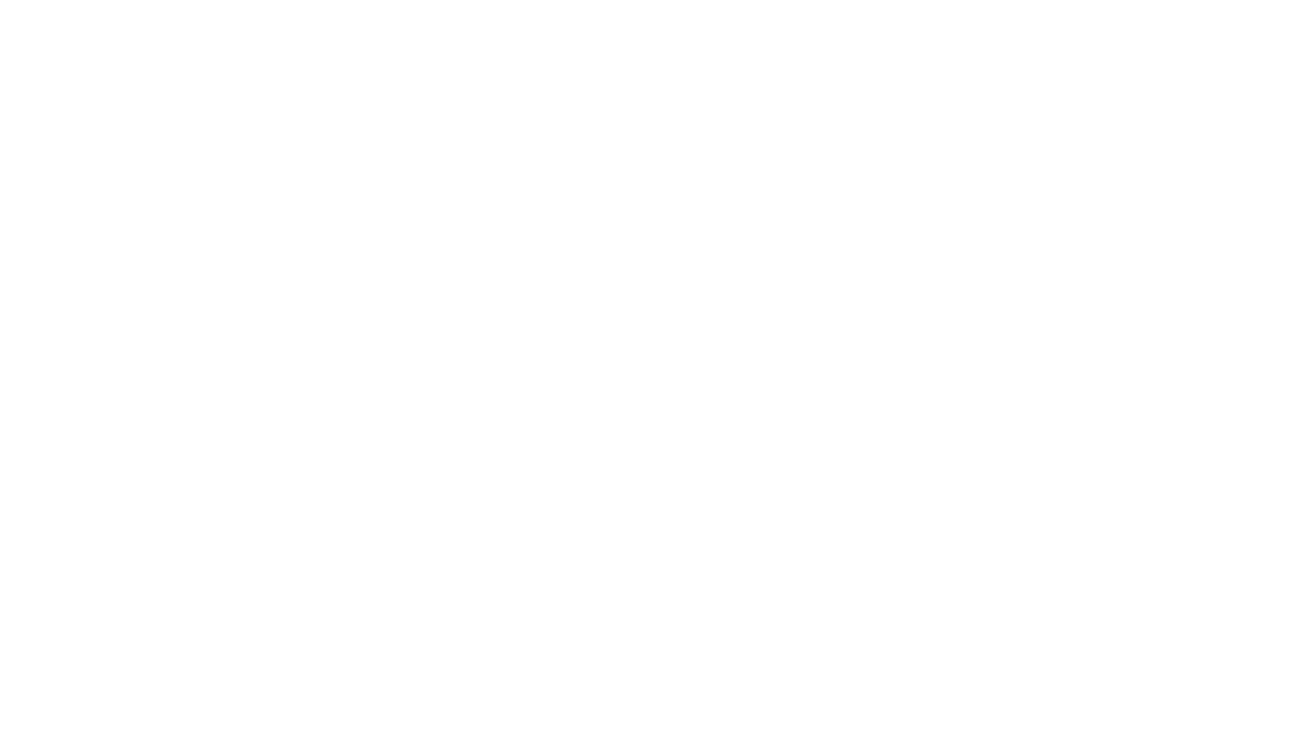
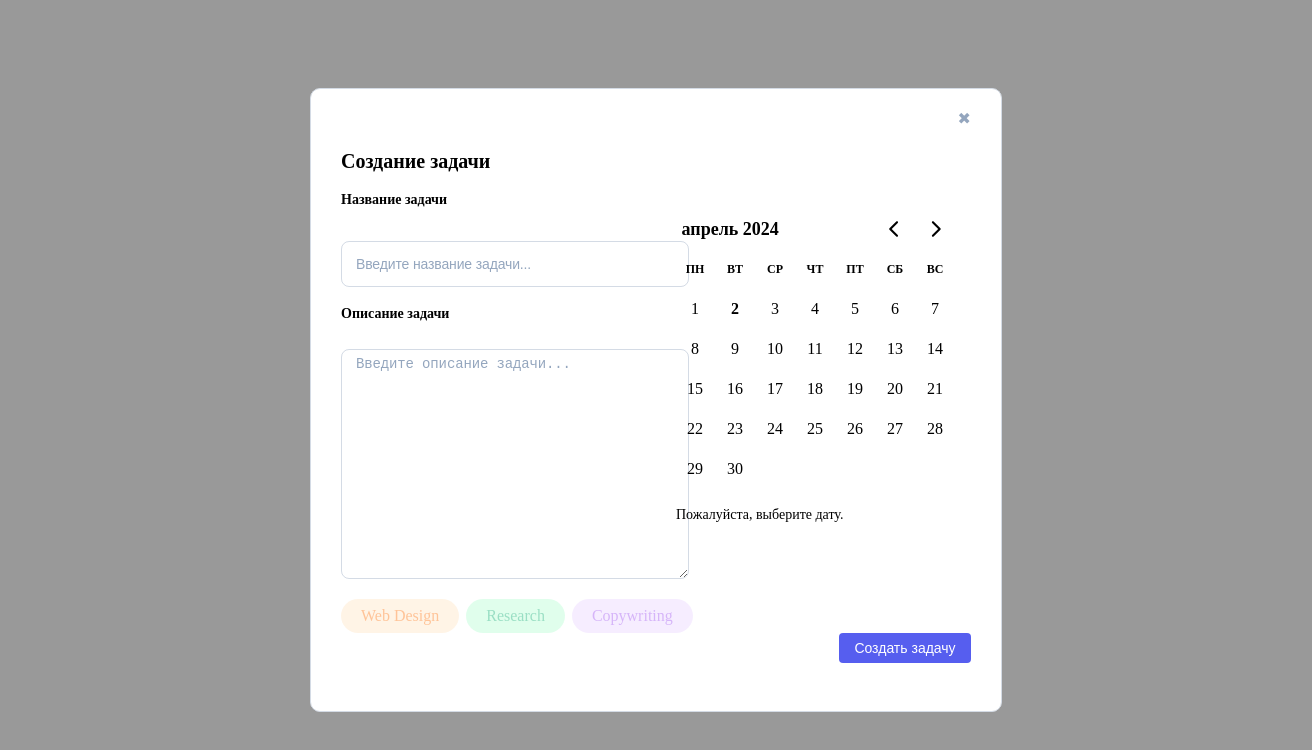
Before and after one commit to SonRayS/kanban, a React (Vite) app in the folder vite/: page /create in a window 1280 px wide. Shown: the top 750 px of the page, 1312 px wide, since content can reach past the window. Built offline with nearby package versions, Linux system fonts and the light colour scheme.

Commit message:
Finaly + api

```diff
--- a/vite/src/App.jsx
+++ b/vite/src/App.jsx
@@ -39,7 +39,7 @@ function App() {
                 element={<AuthorizationPage />}
             />
             <Route
-                path={AppRoutes.PAGE_TASK}
+                path={AppRoutes.PAGE_ADD_TASK}
                 element={<NewCardPage />}
             />
             <Route
--- a/vite/src/components/AppRoutes/AppRoutes.js
+++ b/vite/src/components/AppRoutes/AppRoutes.js
@@ -3,7 +3,7 @@ export const AppRoutes = {
     PAGE_AUTHORIZATION: "/login",
     PAGE_REGISTRATION: "/registration",
     PAGE_CARD: "/card/:id",
-    PAGE_TASK: "/create",
+    PAGE_ADD_TASK: "/create",
     PAGE_EXIT: "/exit",
     PAGE_NOT_FOUND: "*",
 };
--- a/vite/src/components/Calendar/Calendar.jsx
+++ b/vite/src/components/Calendar/Calendar.jsx
@@ -1,13 +1,10 @@
-import { useState } from "react";
 import { format } from "date-fns";
 import { DayPicker } from "react-day-picker";
 import "react-day-picker/dist/style.css";
 import ru from "date-fns/locale/ru";
 import { CalendarText } from "./Calendar.style";
 
-export default function Calendar() {
-    const [selectedDate, setSelectedDate] = useState(null);
-
+export default function Calendar({ selectedDate, setSelectedDate }) {
     let footer = <CalendarText>Пожалуйста, выберите дату.</CalendarText>;
     if (selectedDate) {
         footer = <CalendarText>Вы выбрали {format(selectedDate, "PP", { locale: ru })}.</CalendarText>;
--- a/vite/src/components/CardForm/CardFormItem.jsx
+++ b/vite/src/components/CardForm/CardFormItem.jsx
@@ -56,7 +56,9 @@ function CardForm({ statusTask, taskType, date, id }) {
                                     </clipPath>
                                 </defs>
                             </C.CardDateSvg>
+                            {/* _____todo______ */}
                             <C.CardDateText>{date}</C.CardDateText>
+                            {/* _____todo______ */}
                         </C.CardDate>
                     </C.CardContent>
                 </C.CardsCard>
--- /dev/null
+++ b/vite/src/components/Hooks/useTasks.js
@@ -0,0 +1,6 @@
+import { useContext } from "react";
+import { TasksContext } from "../../contexts/tasks";
+
+export function useTasks() {
+    return useContext(TasksContext);
+}
--- a/vite/src/components/PopComponent/PopBrowse/PopBrowse.jsx
+++ b/vite/src/components/PopComponent/PopBrowse/PopBrowse.jsx
@@ -3,8 +3,11 @@ import { AppRoutes } from "../../AppRoutes/AppRoutes";
 import { useParams } from "react-router-dom";
 import Calendar from "../../Calendar/Calendar";
 import * as B from "./PopBrowse.style";
+import { useState } from "react";
 
 function PopBrowse() {
+    const [selectedDate, setSelectedDate] = useState(null);
+
     const { id } = useParams();
     return (
         <B.PopBrowse id="popBrowse">
@@ -55,7 +58,10 @@ function PopBrowse() {
                                 </B.PopBrowse__formBrowseBlock>
                             </B.PopBrowse__form>
                             {/* ------------CALENDAR----------- */}
-                            <Calendar />
+                            <Calendar
+                                selectedDate={selectedDate}
+                                setSelectedDate={setSelectedDate}
+                            />
                             {/* ------------CALENDAR----------- */}
                         </B.PopBrowse__wrap>
                         <B.PopBrowse__themeDown>
--- a/vite/src/components/PopComponent/PopNewCard/PopNewCard.jsx
+++ b/vite/src/components/PopComponent/PopNewCard/PopNewCard.jsx
@@ -2,17 +2,46 @@ import Calendar from "../../Calendar/Calendar";
 import { useState } from "react";
 import * as N from "./PopNewCard.style";
 import { PopBrowse__subLabelTtl } from "../PopBrowse/PopBrowse.style";
+import { useTasks } from "../../Hooks/useTasks";
+import { useUser } from "../../Hooks/useUser";
+import { useNavigate } from "react-router-dom";
+import { Container } from "../../GlobalStyle/Global.style";
+import { AppRoutes } from "../../AppRoutes/AppRoutes";
+import { Link } from "react-router-dom";
+import { AddTask } from "../../Api/AddTask/AddTask";
 
 function PopNewCard() {
+    const { user } = useUser();
+    const { setCards } = useTasks();
+    const navigate = useNavigate();
+
+    const [selectedDate, setSelectedDate] = useState(null);
+
     const [newTask, setNewTask] = useState({
         title: "",
         description: "",
         topic: "",
     });
 
-    const handleFromSubmit = (e) => {
+    const handleFromSubmit = async (e) => {
         e.preventDefault();
-        console.log(newTask);
+        const taskData = {
+            ...newTask,
+            date: selectedDate,
+            token: user.token,
+        };
+        await AddTask(taskData)
+            .then((data) => {
+                if (data.error) {
+                    return console.log("Пожалуйста заполните все поля");
+                }
+                setCards(data.tasks);
+                console.log(data.tasks);
+                navigate(AppRoutes.PAGE_MAIN);
+            })
+            .catch((error) => {
+                console.log(error.message);
+            });
     };
 
     const handleInputChange = (e) => {
@@ -25,19 +54,24 @@ function PopNewCard() {
     };
 
     return (
+        <Container>
             <N.PopNewCard id="popNewCard">
                 <N.PopNewCard__container>
                     <N.PopNewCard__block>
                         <N.PopNewCard__content>
                             <N.PopNewCard__tll>Создание задачи</N.PopNewCard__tll>
-                        <N.PopNewCard__close href="#">&#10006;</N.PopNewCard__close>
+                            <Link to={AppRoutes.PAGE_MAIN}>
+                                <N.PopNewCard__close>&#10006;</N.PopNewCard__close>
+                            </Link>
                             <N.PopNewCard__wrap>
                                 <N.PopNewCard__form
                                     id="formNewCard"
                                     action="#"
                                 >
                                     <N.PopNewCard__nweBlock>
-                                    <PopBrowse__subLabelTtl htmlFor="formTitle">Название задачи</PopBrowse__subLabelTtl>
+                                        <PopBrowse__subLabelTtl htmlFor="formTitle">
+                                            Название задачи
+                                        </PopBrowse__subLabelTtl>
                                         <N.PopNewCard__input
                                             value={newTask.title}
                                             onChange={handleInputChange}
@@ -49,7 +83,9 @@ function PopNewCard() {
                                         />
                                     </N.PopNewCard__nweBlock>
                                     <N.PopNewCard__nweBlock>
-                                    <PopBrowse__subLabelTtl htmlFor="textArea">Описание задачи</PopBrowse__subLabelTtl>
+                                        <PopBrowse__subLabelTtl htmlFor="textArea">
+                                            Описание задачи
+                                        </PopBrowse__subLabelTtl>
                                         <N.PopNewCard__area
                                             value={newTask.description}
                                             onChange={handleInputChange}
@@ -61,39 +97,42 @@ function PopNewCard() {
                                 </N.PopNewCard__form>
 
                                 {/* ------------CALENDAR----------- */}
-                            <Calendar />
+                                <Calendar
+                                    selectedDate={selectedDate}
+                                    setSelectedDate={setSelectedDate}
+                                />
                                 {/* ------------CALENDAR----------- */}
                             </N.PopNewCard__wrap>
-                        <div className="prod_checkbox">
-                            <div className="radio-toolbar">
-                                <input
-                                    onChange={handleInputChange}
+                            <N.ProdCheckbox>
+                                <N.RadioToolbar>
+                                    <N.InputRadio1
                                         type="radio"
                                         id="radio1"
                                         name="topic"
                                         value="Web Design"
+                                        onChange={handleInputChange}
                                     />
-                                <label htmlFor="radio1">Web Design</label>
+                                    <N.RadioToolbarLabel1 htmlFor="radio1">Web Design</N.RadioToolbarLabel1>
 
-                                <input
-                                    onChange={handleInputChange}
+                                    <N.InputRadio1
                                         type="radio"
                                         id="radio2"
                                         name="topic"
                                         value="Research"
+                                        onChange={handleInputChange}
                                     />
-                                <label htmlFor="radio2">Research</label>
+                                    <N.RadioToolbarLabel2 htmlFor="radio2">Research</N.RadioToolbarLabel2>
 
-                                <input
-                                    onChange={handleInputChange}
+                                    <N.InputRadio1
                                         type="radio"
                                         id="radio3"
                                         name="topic"
                                         value="Copywriting"
+                                        onChange={handleInputChange}
                                     />
-                                <label htmlFor="radio3">Copywriting</label>
-                            </div>
-                        </div>
+                                    <N.RadioToolbarLabel3 htmlFor="radio3">Copywriting</N.RadioToolbarLabel3>
+                                </N.RadioToolbar>
+                            </N.ProdCheckbox>
                             <N.PopNewCard__create
                                 $HoverNumber={"hover01"}
                                 id="btnCreate"
@@ -105,6 +144,7 @@ function PopNewCard() {
                     </N.PopNewCard__block>
                 </N.PopNewCard__container>
             </N.PopNewCard>
+        </Container>
     );
 }
 
--- a/vite/src/components/PopComponent/PopNewCard/PopNewCard.style.js
+++ b/vite/src/components/PopComponent/PopNewCard/PopNewCard.style.js
@@ -2,7 +2,6 @@ import styled from "styled-components";
 import { HoverEffect } from "../../Header/Header.style";
 
 export const PopNewCard = styled.div`
-    display: none;
     width: 100%;
     min-width: 375px;
     height: 100%;
@@ -29,6 +28,7 @@ export const PopNewCard__container = styled.div`
     align-items: center;
     justify-content: center;
     background: rgba(0, 0, 0, 0.4);
+
     @media screen and (max-width: 660px) {
         padding: 0;
         justify-content: flex-start;
@@ -45,6 +45,7 @@ export const PopNewCard__block = styled.div`
     border-radius: 10px;
     border: 0.7px solid #d4dbe5;
     position: relative;
+
     @media screen and (max-width: 660px) {
         border-radius: 0;
     }
@@ -66,7 +67,7 @@ export const PopNewCard__tll = styled.h3`
     margin-bottom: 20px;
 `;
 
-export const PopNewCard__close = styled.a`
+export const PopNewCard__close = styled.div`
     position: absolute;
     top: 20px;
     right: 30px;
@@ -81,6 +82,7 @@ export const PopNewCard__wrap = styled.div`
     display: flex;
     align-items: flex-start;
     justify-content: space-between;
+
     @media screen and (max-width: 660px) {
         display: block;
     }
@@ -114,6 +116,7 @@ export const PopNewCard__input = styled.input`
     line-height: 1;
     letter-spacing: -0.14px;
     margin: 20px 0;
+
     &::-moz-placeholder {
         font-weight: 400;
         font-size: 14px;
@@ -121,6 +124,7 @@ export const PopNewCard__input = styled.input`
         color: #94a6be;
         letter-spacing: -0.14px;
     }
+
     &::placeholder {
         font-weight: 400;
         font-size: 14px;
@@ -143,6 +147,7 @@ export const PopNewCard__area = styled.textarea`
     max-width: 370px;
     margin-top: 14px;
     height: 200px;
+
     &::-moz-placeholder {
         font-weight: 400;
         font-size: 14px;
@@ -150,6 +155,7 @@ export const PopNewCard__area = styled.textarea`
         color: #94a6be;
         letter-spacing: -0.14px;
     }
+
     &::placeholder {
         font-weight: 400;
         font-size: 14px;
@@ -157,6 +163,7 @@ export const PopNewCard__area = styled.textarea`
         color: #94a6be;
         letter-spacing: -0.14px;
     }
+
     @media screen and (max-width: 495px) {
         max-width: 100%;
         height: 34px;
@@ -164,6 +171,9 @@ export const PopNewCard__area = styled.textarea`
 `;
 
 export const PopNewCard__create = styled.button`
+    display: flex;
+    justify-content: center;
+    align-items: center;
     width: 132px;
     height: 30px;
     background-color: #565eef;
@@ -175,9 +185,73 @@ export const PopNewCard__create = styled.button`
     line-height: 1;
     color: #ffffff;
     float: right;
+    cursor: pointer;
     ${({ $HoverNumber }) => HoverEffect[$HoverNumber] || console.log("Не был передан hoverNumber")};
     @media screen and (max-width: 495px) {
         width: 100%;
         height: 40px;
     }
 `;
+
+export const RadioToolbar = styled.div``;
+
+export const RadioToolbarLabel1 = styled.label`
+    display: inline-block;
+    padding: 8px 20px 8px 20px;
+    border-radius: 24px;
+    color: #ff6d00;
+    background: #ffe4c2;
+    cursor: pointer;
+    margin-right: 7px;
+    opacity: 40%;
+
+    &:hover {
+        opacity: 100%;
+    }
+`;
+
+export const RadioToolbarLabel2 = styled.label`
+    display: inline-block;
+    padding: 8px 20px 8px 20px;
+    border-radius: 24px;
+    color: #06b16e;
+    background: #b4fdd1;
+    cursor: pointer;
+    margin-right: 7px;
+    opacity: 40%;
+
+    &:hover {
+        opacity: 100%;
+    }
+`;
+
+export const RadioToolbarLabel3 = styled.label`
+    display: inline-block;
+    padding: 8px 20px 8px 20px;
+    border-radius: 24px;
+    color: #9a48f1;
+    background: #e9d4ff;
+    cursor: pointer;
+    margin-right: 7px;
+    opacity: 40%;
+
+    &:hover {
+        opacity: 100%;
+    }
+`;
+
+export const RadioToolbarChecked = styled.div`
+    background-color: #d0ffb7;
+    border: 1px solid #1ca92e;
+    cursor: pointer;
+`;
+
+export const ProdCheckbox = styled.div``;
+
+export const InputRadio1 = styled.input`
+    display: none;
+
+    &:checked + label {
+        opacity: 100%;
+    }
+`;
--- a/vite/src/components/header/header.jsx
+++ b/vite/src/components/header/header.jsx
@@ -1,5 +1,5 @@
 import { useState } from "react";
-import * as S from "./header.style";
+import * as S from "./Header.style";
 import { Container } from "../GlobalStyle/Global.style";
 import { Link } from "react-router-dom";
 import { AppRoutes } from "../AppRoutes/AppRoutes";
@@ -42,7 +42,9 @@ function MainHeader({ addCard }) {
                             id="btnMainNew"
                             onClick={addCard}
                         >
-                            <S.HeaderBtnNewTask_a>Создать новую задачу</S.HeaderBtnNewTask_a>
+                            <Link to={AppRoutes.PAGE_ADD_TASK}>
+                                <S.HeaderBtnNewTask_a>Создать новую задачу</S.HeaderBtnNewTask_a>
+                            </Link>
                         </S.HeaderBtnNewTask>
 
                         <S.HeaderUser
```
Also changed, not shown: vite/src/components/Api/AddTask/AddTask.js (+12 -3 lines), vite/src/contexts/tasks.jsx (added, +9 -0 lines). Lines whose indentation alone changed are shown as unchanged.
